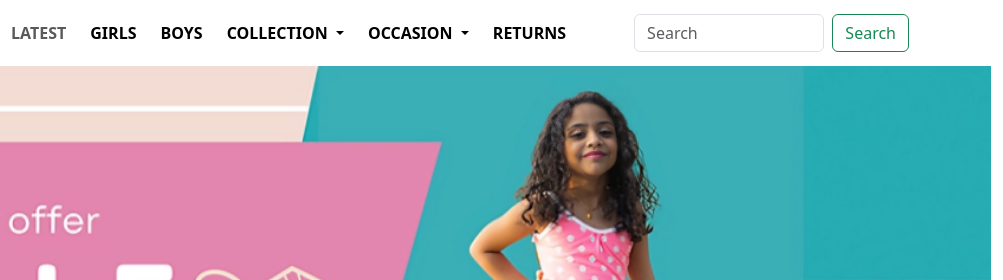
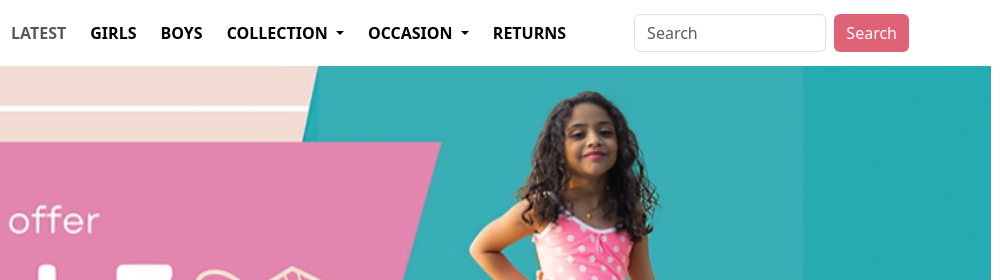
Before and after one commit to rajak-aman/taffy_kids, a plain HTML site: page index.html in a window 1280 px wide. Shown: the top 280 px of the page, 277-1280 px from the left. Drawn offline with nearby package versions, Linux system fonts and the light colour scheme.

Commit message:
Update style.css

```diff
--- a/style.css
+++ b/style.css
@@ -2,10 +2,12 @@
     margin: 0;
     padding: 0;
 }
+
 a {
     color: #fff;
     text-decoration: none;
 }
+
 .pg-footer {
     font-family: 'Roboto', sans-serif;
 }
@@ -15,6 +17,7 @@
     background-color: #004658;
     color: #fff;
 }
+
 .footer-wave-svg {
     background-color: transparent;
     display: block;
@@ -23,6 +26,7 @@
     top: -1px;
     width: 100%;
 }
+
 .footer-wave-path {
     fill: #fffff2;
 }
@@ -52,6 +56,7 @@
 .footer-logo-link {
     display: inline-block;
 }
+
 .footer-menu {
     margin-top: 30px;
 }
@@ -66,12 +71,14 @@
     margin-top: 0;
     text-transform: uppercase;
 }
+
 .footer-menu-list {
     list-style: none;
     margin-bottom: 0;
     margin-top: 10px;
     padding-left: 0;
 }
+
 .footer-menu-list li {
     margin-top: 5px;
 }
@@ -81,13 +88,16 @@
     margin-top: 10px;
     margin-bottom: 20px;
 }
+
 .footer-call-to-action-button:hover {
     background-color: #fffff2;
     color: #00bef0;
 }
+
 .button:last-of-type {
     margin-right: 0;
 }
+
 .footer-call-to-action-button {
     background-color: #027b9a;
     border-radius: 21px;
@@ -105,9 +115,11 @@
     cursor: pointer;
     position: relative;
 }
+
 .footer-call-to-action {
     margin-top: 30px;
 }
+
 .footer-call-to-action-title {
     color: #fffff2;
     font-size: 14px;
@@ -118,12 +130,14 @@
     margin-top: 0;
     text-transform: uppercase;
 }
+
 .footer-call-to-action-link-wrapper {
     margin-bottom: 0;
     margin-top: 10px;
     color: #fff;
     text-decoration: none;
 }
+
 .footer-call-to-action-link-wrapper a {
     color: #fff;
     text-decoration: none;
@@ -170,7 +184,7 @@
 .hidden-link-text {
     position: absolute;
     clip: rect(1px 1px 1px 1px);
-      clip: rect(1px,1px,1px,1px);
+    clip: rect(1px, 1px, 1px, 1px);
     -webkit-clip-path: inset(0px 0px 99.9% 99.9%);
     clip-path: inset(0px 0px 99.9% 99.9%);
     overflow: hidden;
@@ -245,7 +259,9 @@
 
 
 /* Media Query For different screens */
-  @media (min-width:320px) and (max-width:479px)  { /* smartphones, portrait iPhone, portrait 480x320 phones (Android) */
+@media (min-width:320px) and (max-width:479px) {
+
+    /* smartphones, portrait iPhone, portrait 480x320 phones (Android) */
     .footer-content {
         margin-left: auto;
         margin-right: auto;
@@ -254,7 +270,10 @@
         position: relative;
     }
 }
-  @media (min-width:480px) and (max-width:599px)  { /* smartphones, Android phones, landscape iPhone */
+
+@media (min-width:480px) and (max-width:599px) {
+
+    /* smartphones, Android phones, landscape iPhone */
     .footer-content {
         margin-left: auto;
         margin-right: auto;
@@ -263,7 +282,10 @@
         position: relative;
     }
 }
-  @media (min-width:600px) and (max-width: 800px)  { /* portrait tablets, portrait iPad, e-readers (Nook/Kindle), landscape 800x480 phones (Android) */
+
+@media (min-width:600px) and (max-width: 800px) {
+
+    /* portrait tablets, portrait iPad, e-readers (Nook/Kindle), landscape 800x480 phones (Android) */
     .footer-content {
         margin-left: auto;
         margin-right: auto;
@@ -272,16 +294,27 @@
         position: relative;
     }
 }
-  @media (min-width:801px)  { /* tablet, landscape iPad, lo-res laptops ands desktops */
 
-  }
-  @media (min-width:1025px) { /* big landscape tablets, laptops, and desktops */
-
-  }
-  @media (min-width:1281px) { /* hi-res laptops and desktops */
+@media (min-width:801px) {
+    /* tablet, landscape iPad, lo-res laptops ands desktops */
 
 }
 
+@media (min-width:1025px) {
+    /* big landscape tablets, laptops, and desktops */
+
+}
+
+@media (min-width:1281px) {
+    /* hi-res laptops and desktops */
+
+}
+
+.bg-pink {
+    background-color: rgb(224, 98, 119) !important;
+    color: white;
+    border: none;
+}
 
 
 
@@ -302,6 +335,7 @@
         width: 24.99%;
     }
 }
+
 @media (min-width: 568px) {
     /* .footer-content-column {
         width: 49.99%;
```
Lines whose indentation alone changed are shown as unchanged.
